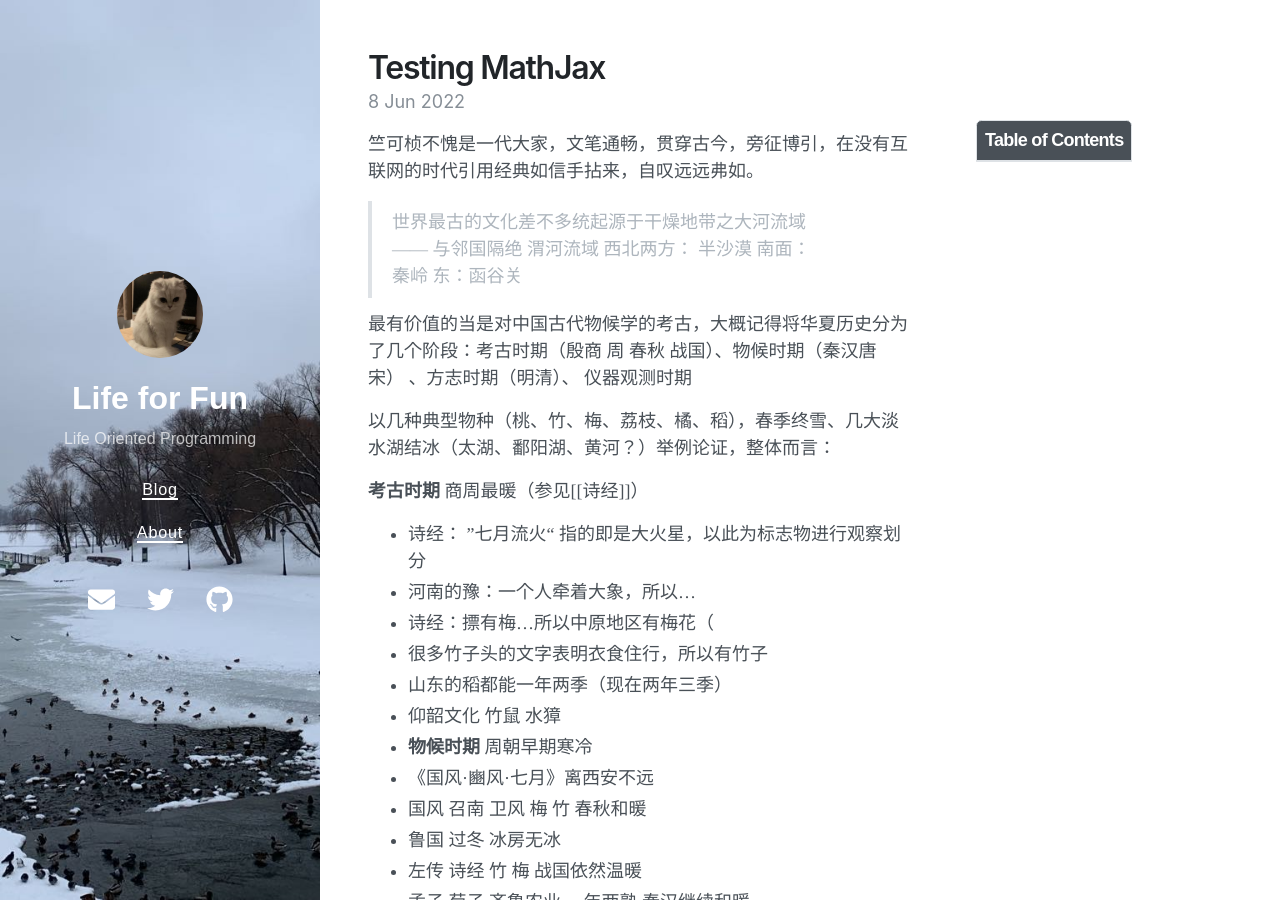
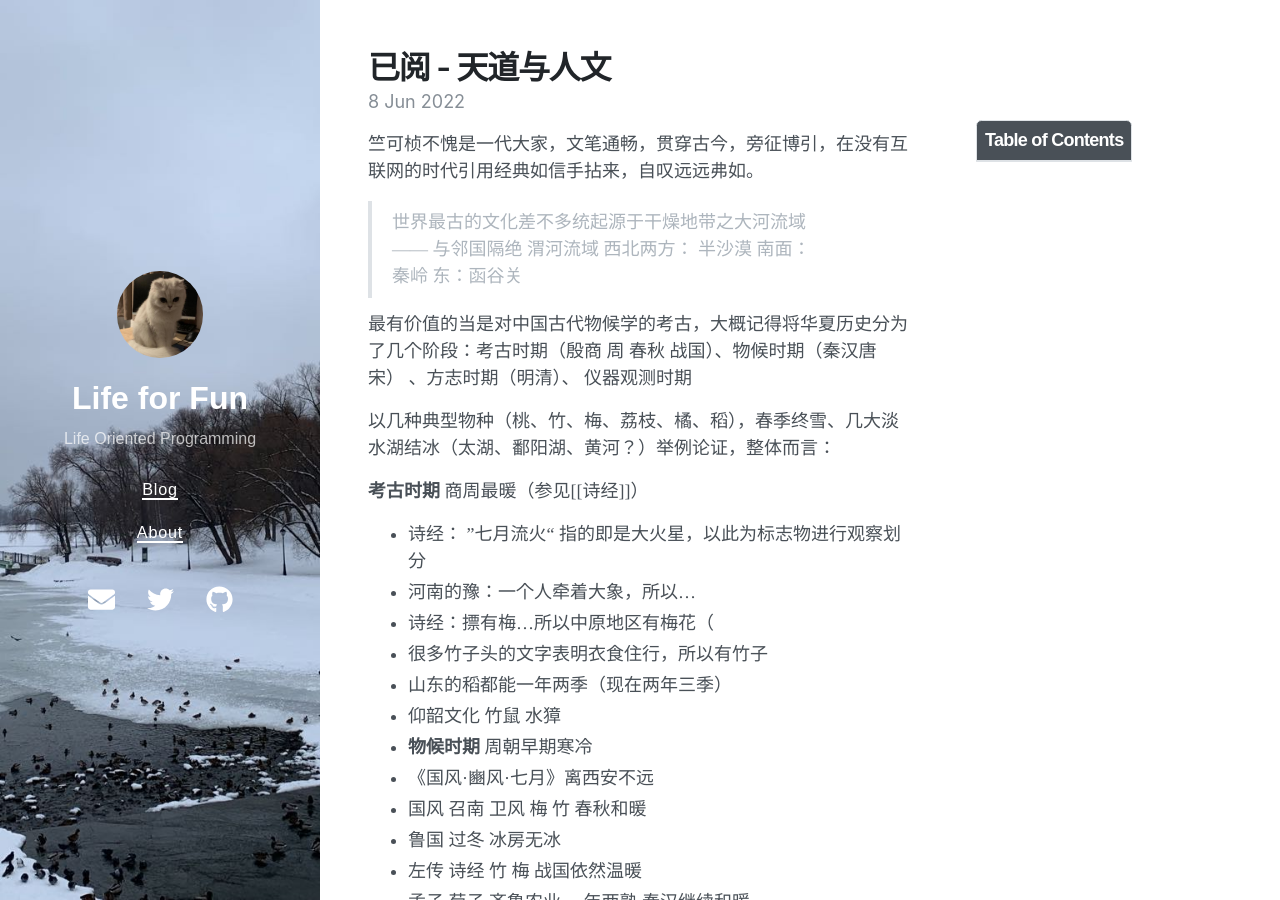
Before and after one commit to Calcite404/Calcite404.github.io, a Jekyll site: the page built from _posts/2022-06-08-读书笔记-天道与人文.md, in a window 1280 px wide and 900 px high. Built offline with Jekyll 4.4.1, drawn with Linux system fonts in a browser that asks for light colours; nearby versions of some CDN libraries.

Commit message:
Update 2022-06-08-读书笔记-天道与人文.md

```diff
--- a/_posts/2022-06-08-读书笔记-天道与人文.md
+++ b/_posts/2022-06-08-读书笔记-天道与人文.md
@@ -1,6 +1,6 @@
 ---
 layout: post
-title: Testing MathJax
+title: 已阅 - 天道与人文
 tags: mathjax
 toc:  true
 date: 2022-06-08 13:30 +0800
```
